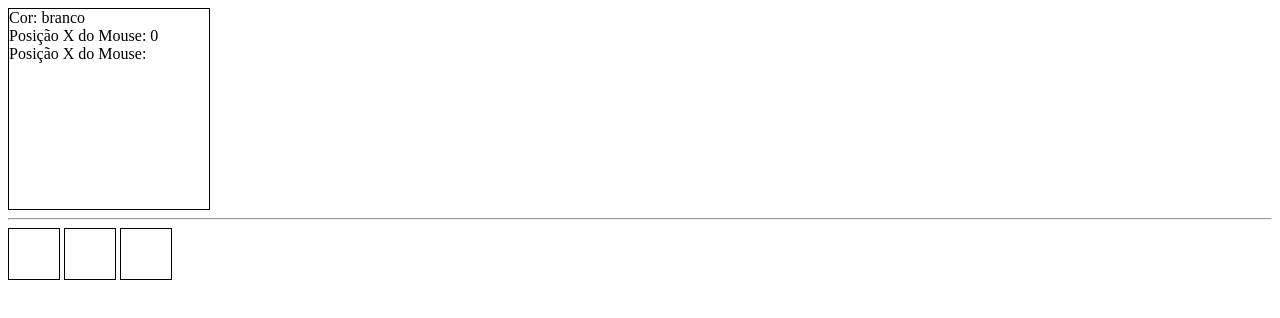
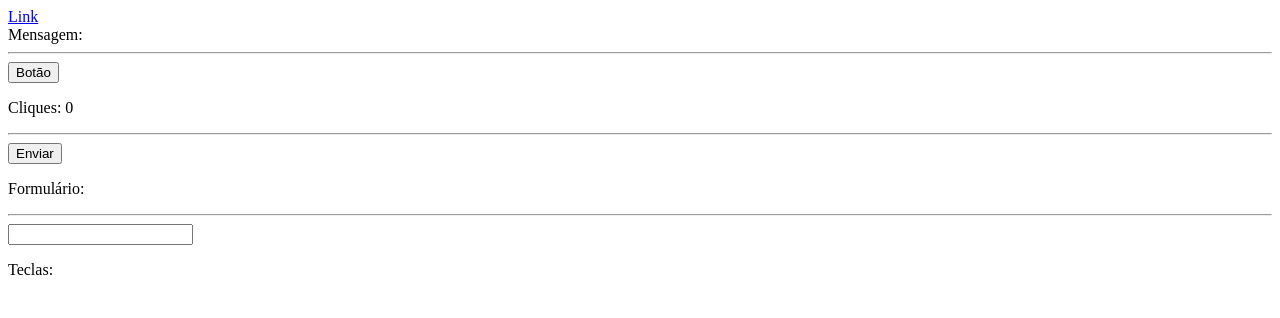
Before and after one commit to Danielopes7/vuejs, a plain HTML site: page index.html in a window 1280 px wide. Drawn offline with Linux system fonts and the light colour scheme.

Commit message:
Implementando modificadores

```diff
--- a/index.html
+++ b/index.html
@@ -8,30 +8,27 @@
     <title>Document</title>
     <style>
         .verde {
-            background-color: green
+            background-color:green
+        }
+        .branco {
+            background-color:white
         }
 
-        .branco {
-            background-color: white
+        .azul {
+            background-color:blue
         }
 
-        .azul{
-            background-color: blue
-        }
-
-        .vermelha{
-            background-color: red
-        }
-        .negrito {
-            font-weight: bold;
+        .vermelho {
+            background-color:red
         }
 
         .borda {
             border:1px solid
         }
+
         .div-principal {
             width:200px;
-            height:200px;
+            height:200px
         }
 
         .div-comum {
@@ -44,43 +41,53 @@
 </head>
 <body>
     <div id="app">
-        <div class="borda div-principal" :class="cor">
-            Cor: {{ cor }}
-            <br>
-            Posição X do Mouse: {{ posicaoX}}
-            Posição X do Mouse: {{ posicaoY}}
-        </div>
+        <a href="https://jorgesantana.net.br"
+            target="_blank"
+            @click.prevent="prevenirComportamentoPadrao()"
+        >
+        Link
+        </a>
+        <br>
+        Mensagem: {{ msg }}
         <hr>
-        <div @click="mudarCor('verde')" class="borda div-comum"></div>
-        <div
-            class="borda div-comum"
-            @mouseover="mudarCor('azul')"
-            @mouseout="mudarCor('vermelha')">
-        </div>
-        <div class="borda div-comum" @mousemove="coordenadas($event)"></div>
+        <button @click.once="executarUmaVez()">Botão</button>
+        <p>Cliques: {{ cliques }} </p>
+        <hr>
+        <form @submit.prevent.once="prevenirUmaVez()">
+            <button type="submit">Enviar</button>
+        </form>
+        <p>Formulário: {{ formulario }}</p>
+        <hr>
+        <input type="text" @keyup.Shift.Enter="capturandoTeclas($event)">
+        <p>Teclas: {{ teclas }}</p>
     </div>
+
     <script>
+
         const vm = new Vue({
             el: '#app',
             data: {
-                cor: 'branco',
-                posicaoX: 0,
-                posicaoX: 0
+                msg: '',
+                cliques: 0,
+                formulario: '',
+                teclas: ''
             },
             methods: {
-                mudarCor(c) {
-                    this.cor = c
+                prevenirComportamentoPadrao() {
+                    this.msg = 'Comportamento padrão ativado'
                 },
-                coordenadas(e) {
-                    this.posicaoX = e.clientX
-                    this.posicaoY = e.clientY
+                executarUmaVez() {
+                    this.cliques++
+                },
+                prevenirUmaVez() {
+                    this.formulario = 'Prevenindo o comportamento padrão'
+                },
+                capturandoTeclas(event) {
+                    this.teclas = 'Modificadores encadeados com sucesso!'
                 }
             }
         })
 
-
-
-        console.log(vm)
     </script>
 </body>
 </html>
```
